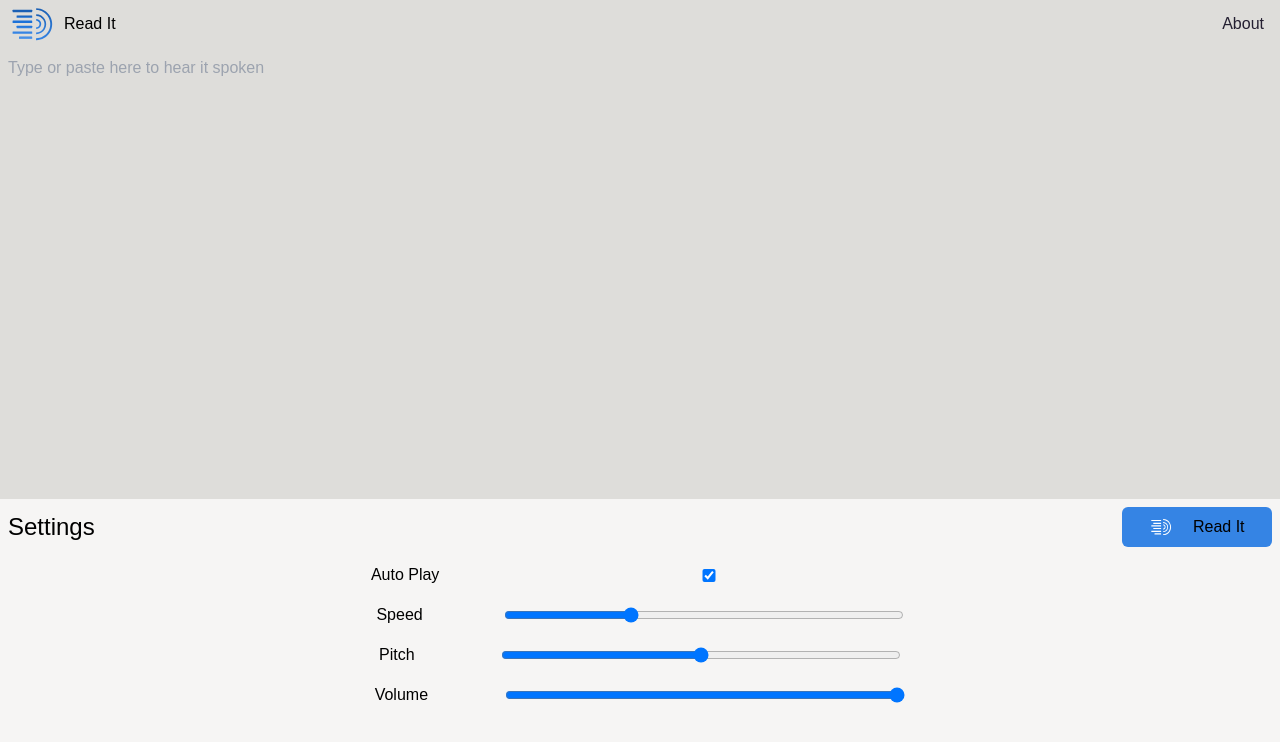
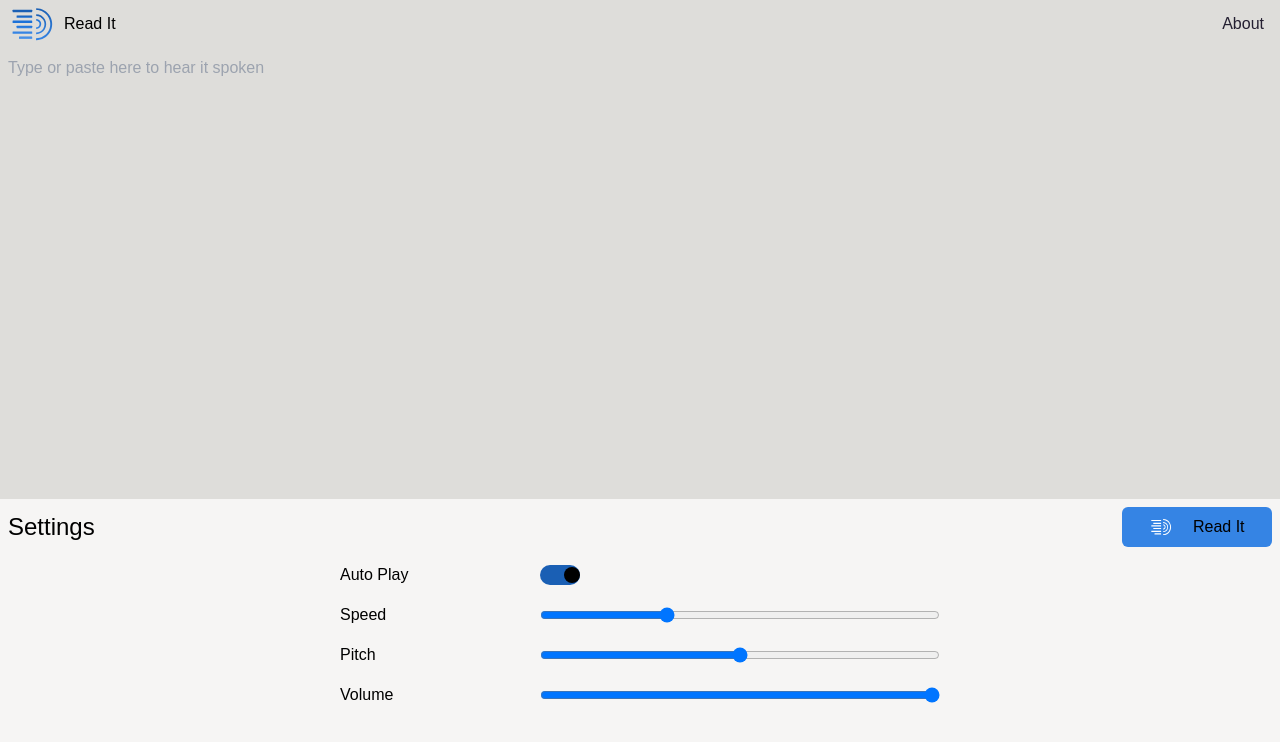
Before and after one commit to dvirberlo/read_it, a React (Vite) app: page / in a window 1280 px wide. Shown: the top 742 px of the page. Built offline with nearby package versions, Linux system fonts and the light colour scheme; a web font is replaced by a local one.

Commit message:
feat: UI imporovements
new ToogleInput, read button shadow and aligned settings

```diff
--- a/src/components/inputs/ToggleInput.tsx
+++ b/src/components/inputs/ToggleInput.tsx
@@ -15,12 +15,20 @@ export function ToggleSetting({
 }) {
   return (
     <LabeledInput label={label} className={divClassName}>
-      <input
-        className={className}
-        type="checkbox"
-        checked={value}
-        onChange={(e) => onChange(e.target.checked)}
-      />
+      <div className={className}>
+        <div
+          className={`${
+            value ? "bg-primary1" : "bg-background3"
+          } w-10 h-5 rounded-full p-1 cursor-pointer flex flex-row items-center`}
+          onClick={() => onChange(!value)}
+        >
+          <div
+            className={`${
+              value ? "translate-x-5" : "translate-x-0"
+            } bg-content1 w-4 h-4 rounded-full transition-transform`}
+          />
+        </div>
+      </div>
     </LabeledInput>
   );
 }
--- a/src/pages/home/Home.tsx
+++ b/src/pages/home/Home.tsx
@@ -74,7 +74,7 @@ function ReaderButton({
 
   return (
     <button
-      className="bg-primary3 text-content1 p-2 rounded-md min-w-[100px] max-w-[150px] w-1/4 mx-2 flex justify-evenly"
+      className="bg-primary3 text-content1 p-2 rounded-md min-w-[100px] max-w-[150px] w-1/4 mx-2 flex justify-evenly hover:shadow-lg"
       onClick={action}
     >
       {
--- a/src/pages/home/Settings.tsx
+++ b/src/pages/home/Settings.tsx
@@ -10,7 +10,7 @@ import { ToggleSetting } from "../../components/inputs/ToggleInput";
 import { Delayer } from "../../lib/delayer";
 
 const inputDivStyle: string =
-  "flex flex-row items-center my-2 justify-around w-full max-w-[600px]";
+  "flex flex-row items-center my-2 justify-between w-full max-w-[600px]";
 const inputStyle: string = "max-w-[500px] w-2/3";
 
 // const readerDemoTimeout = 1000;
@@ -50,8 +50,14 @@ export function Settings({ readDelayer }: { readDelayer: Delayer }) {
 
   return (
     <div className="w-full">
-      {/* <p>{JSON.stringify(settings.current)}</p> */}
       <div className="flex flex-col flex-wrap p-2 w-full items-center">
+        <ToggleSetting
+          label="Auto Play"
+          value={userSettings.current.autoPlay}
+          onChange={(value) => changeSettings(userSettings, "autoPlay", value)}
+          divClassName={inputDivStyle}
+          className={inputStyle}
+        />
         {voices?.length ? (
           <ChoiceSetting
             label="Voice"
@@ -64,13 +70,6 @@ export function Settings({ readDelayer }: { readDelayer: Delayer }) {
             className={inputStyle}
           />
         ) : null}
-        <ToggleSetting
-          label="Auto Play"
-          value={userSettings.current.autoPlay}
-          onChange={(value) => changeSettings(userSettings, "autoPlay", value)}
-          divClassName={inputDivStyle}
-          className={inputStyle}
-        />
         <SliderInput
           label="Speed"
           value={readerSettings.current.voiceRate}
```
